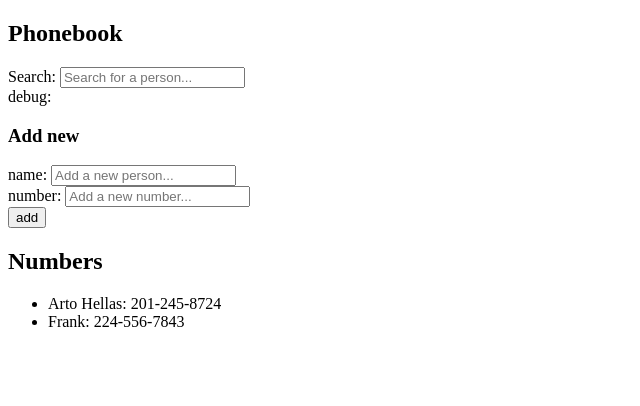
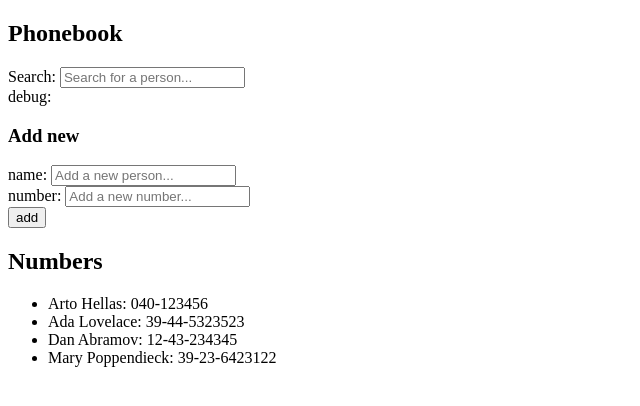
Before and after one commit to bshanz/fso-part-2, a React (Vite) app: page / in a window 1280 px wide. Shown: the top 406 px of the page, without its empty margins (0-640 px from the left). Built offline with nearby package versions, Linux system fonts and the light colour scheme; data requests are answered from the project's data file.

Commit message:
Exercise 2.11 complete

```diff
--- /dev/null
+++ b/db.json
@@ -0,0 +1,24 @@
+{
+    "persons":[
+      {
+        "name": "Arto Hellas",
+        "number": "040-123456",
+        "id": 1
+      },
+      {
+        "name": "Ada Lovelace",
+        "number": "39-44-5323523",
+        "id": 2
+      },
+      {
+        "name": "Dan Abramov",
+        "number": "12-43-234345",
+        "id": 3
+      },
+      {
+        "name": "Mary Poppendieck",
+        "number": "39-23-6423122",
+        "id": 4
+      }
+    ]
+  }
--- a/package.json
+++ b/package.json
@@ -7,9 +7,11 @@
     "dev": "vite",
     "build": "vite build",
     "lint": "eslint src --ext js,jsx --report-unused-disable-directives --max-warnings 0",
-    "preview": "vite preview"
+    "preview": "vite preview",
+    "server": "json-server -p3001 --watch db.json"
   },
   "dependencies": {
+    "axios": "^1.4.0",
     "react": "^18.2.0",
     "react-dom": "^18.2.0"
   },
@@ -21,6 +23,7 @@
     "eslint-plugin-react": "^7.32.2",
     "eslint-plugin-react-hooks": "^4.6.0",
     "eslint-plugin-react-refresh": "^0.4.1",
+    "json-server": "^0.17.3",
     "vite": "^4.4.0"
   }
 }
--- a/src/App.jsx
+++ b/src/App.jsx
@@ -1,12 +1,14 @@
-import { useState } from 'react'
+import { useState, useEffect } from 'react'
+import axios from 'axios'
 import Numbers from './components/Numbers'
 import SearchForm from './components/SearchForm'
 import AddPerson from './components/AddPerson'
 
 const App = () => {
-  const [persons, setPersons] = useState([
-    { name: 'Arto Hellas', number: '201-245-8724' },{ name: 'Frank', number: '224-556-7843' }
-  ])
+  // const [persons, setPersons] = useState([
+  //   { name: 'Arto Hellas', number: '201-245-8724' },{ name: 'Frank', number: '224-556-7843' }
+  // ])
+  const [persons, setPersons] = useState([])
   const [newName, setNewName] = useState('')
   const [newNumber, setNewNumber] = useState('')
 
@@ -53,6 +55,31 @@ const App = () => {
     person.name.toLowerCase().includes(searchTerm.toLowerCase())
   );
 
+// Getting data from JSON server with .then
+
+//   useEffect(() => {
+//   console.log('effect')
+//   axios
+//     .get('http://localhost:3001/persons')
+//     .then(response => {
+//       console.log('promise fulfilled')
+//       setPersons(response.data)
+//     })
+// }, [])
+
+// Getting data from JSON server with try/catch
+useEffect(() => {
+  const fetchPersons = async () => {
+    try {
+      const response = await axios.get('http://localhost:3001/persons')
+      setPersons(response.data)
+    } catch (error) {
+      console.log(error)
+    }
+  }
+  fetchPersons()
+}, [])
+
 
 
   return (
--- a/src/components/Note.jsx
+++ b/src/components/Note.jsx
@@ -1,5 +1,4 @@
 const Note = ({ note }) => {
-
     return (
       <li>{note.content}</li>
     )
--- a/src/main.jsx
+++ b/src/main.jsx
@@ -1,25 +1,4 @@
-import ReactDOM from "react-dom/client"
+import ReactDOM from "react-dom/client";
+import App from "./App";
 
-import App from "./App"
-
-// const notes = [
-//   {
-//     id: 1,
-//     content: "HTML is easy",
-//     important: true,
-//   },
-//   {
-//     id: 2,
-//     content: "Browser can execute only JavaScript",
-//     important: false,
-//   },
-//   {
-//     id: 3,
-//     content: "GET and POST are the most important methods of HTTP protocol",
-//     important: true,
-//   },
-// ]
-
-ReactDOM.createRoot(document.getElementById("root")).render(
-  <App />
-)
+ReactDOM.createRoot(document.getElementById("root")).render(<App />);
```
Also changed, not shown: 1 other file (tests, documents, lock files or other folders).
